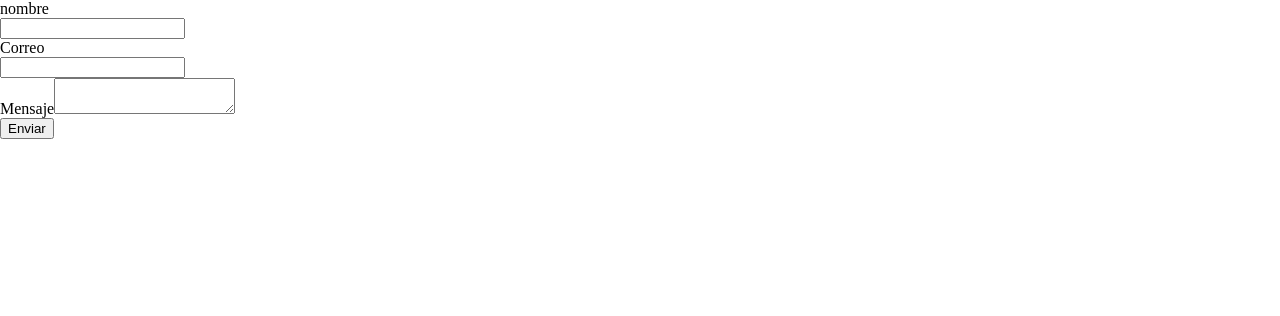
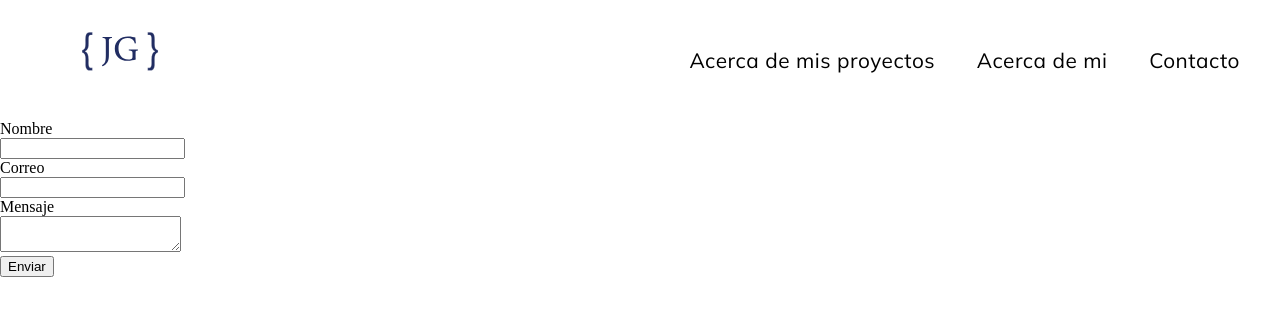
Before and after one commit to gkitas10/portfolio, a Next.js app: page /contact in a window 1280 px wide. Shown: the top 316 px of the page. Built offline with nearby package versions, Linux system fonts and the light colour scheme.

Commit message:
Create Contact
Creates email state
Wrapps Contact with Layout
Wrapps .form_control's with .input_wrapper
Fix inputs width so they are aligned

```diff
--- a/components/Contact.js
+++ b/components/Contact.js
@@ -1,52 +1,80 @@
-import { useState } from 'react';
-import styles from '../styles/Contact.module.css';
-import axiosClient from '../axios/axios';
+import { useState } from "react";
+import styles from "../styles/Contact.module.css";
+import axiosClient from "../axios/axios";
+import Layout from "./Layout";
 
 const Contact = () => {
-    const [ email, setEmail ] = useState({
-        name:'',
-        useremailaddress:'',
-        message:''
-    })
+  const [email, setEmail] = useState({
+    name: "",
+    useremailaddress: "",
+    message: "",
+  });
 
-    const handleChange = e => {
+  const handleChange = (e) => {
     setEmail({
       ...email,
-            [e.target.name]:e.target.value,
-            [e.target.useremailaddress]:e.target.value,
-            [e.target.message]:e.target.value
-        })
-    }
+      [e.target.name]: e.target.value,
+      [e.target.useremailaddress]: e.target.value,
+      [e.target.message]: e.target.value,
+    });
+  };
 
-    const handleSubmit = async e => {
+  const handleSubmit = async (e) => {
     e.preventDefault();
 
-        await axiosClient.post('/api/contact', email);
-    }
+    await axiosClient.post("/api/contact", email);
+  };
 
   return (
+    <Layout>
       <div className={styles.main}>
         <div className={styles.form_cont}>
           <form className={styles.form} onSubmit={handleSubmit}>
             <div className={styles.form_group}>
-                        <div className={styles.label}>nombre</div>
-                        <input type="text" name='name' value={email.name} className={styles.form_control} onChange={handleChange}/>
+              <div className={styles.label}>Nombre</div>
+              <div className={styles.input_wrapper}>
+                <input
+                    type="text"
+                    name="name"
+                    value={email.name}
+                    className={styles.form_control}
+                    onChange={handleChange}
+                />
+              </div>
+
             </div>
             <div className={styles.form_group}>
               <div className={styles.label}>Correo</div>
-                        <input type="email" name='useremailaddress' value={email.useremailaddress} className={styles.form_control} onChange={handleChange}/>
+              <div className={styles.input_wrapper}>
+                <input
+                    type="email"
+                    name="useremailaddress"
+                    value={email.useremailaddress}
+                    className={styles.form_control}
+                    onChange={handleChange}
+                />
+              </div>
+
+            </div>
+            <div className={styles.form_group + ' ' + styles.msg_form_group }>
+              <label className={styles.label}>Mensaje</label>
+              <div className={styles.input_wrapper}>
+                <textarea
+                    className={styles.textarea}
+                    name="message"
+                    value={email.message}
+                    onChange={handleChange}
+                />
+            </div>
             </div>
             <div className={styles.form_group}>
-                        <label className={styles.label}>Mensaje</label>
-                        <textarea className={styles.textarea} name='message' value={email.message} onChange={handleChange}/>
-                    </div>
-                    <div className={styles.form_group}>
-                        <input type='submit' value='Enviar'/>
+              <input type="submit" value="Enviar" className={styles.input_submit}/>
             </div>
           </form>
         </div>
       </div>
+    </Layout>
   );
-}
+};
 
 export default Contact;
```
Lines whose indentation alone changed are shown as unchanged.
